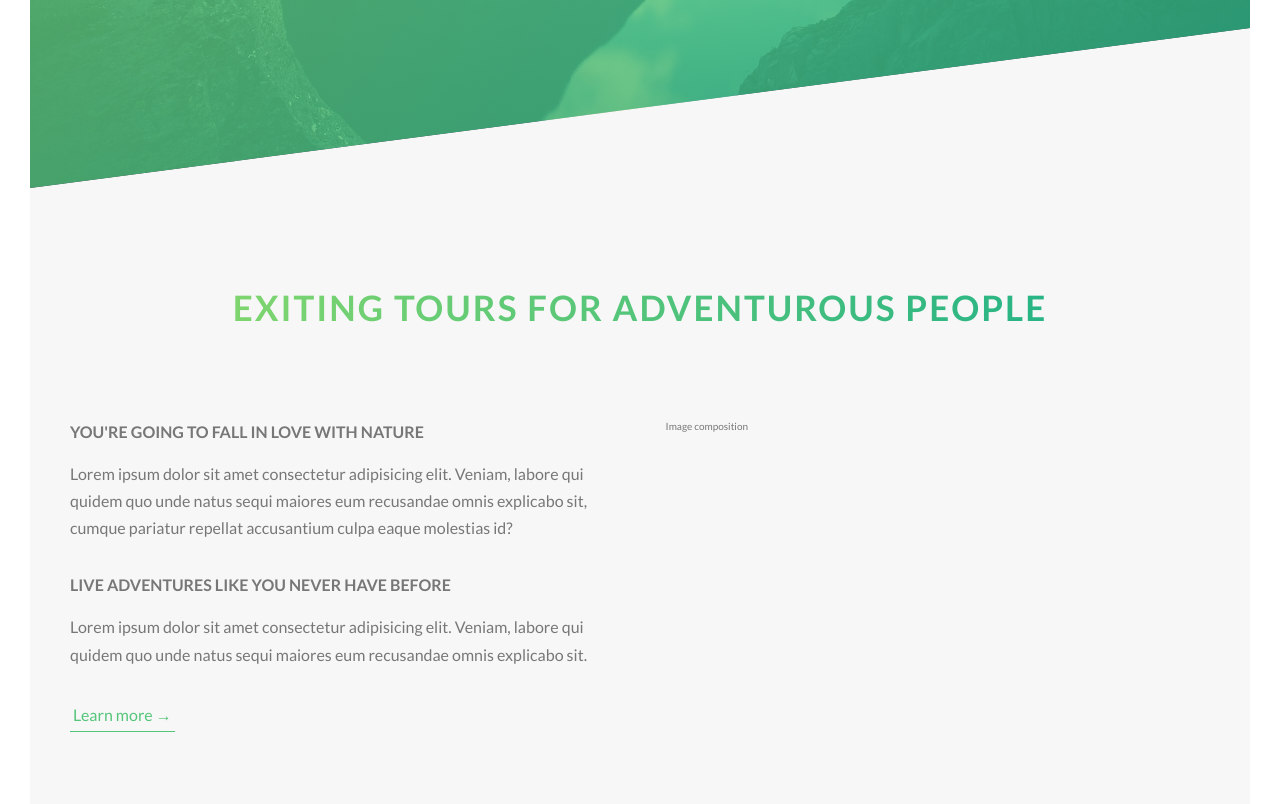
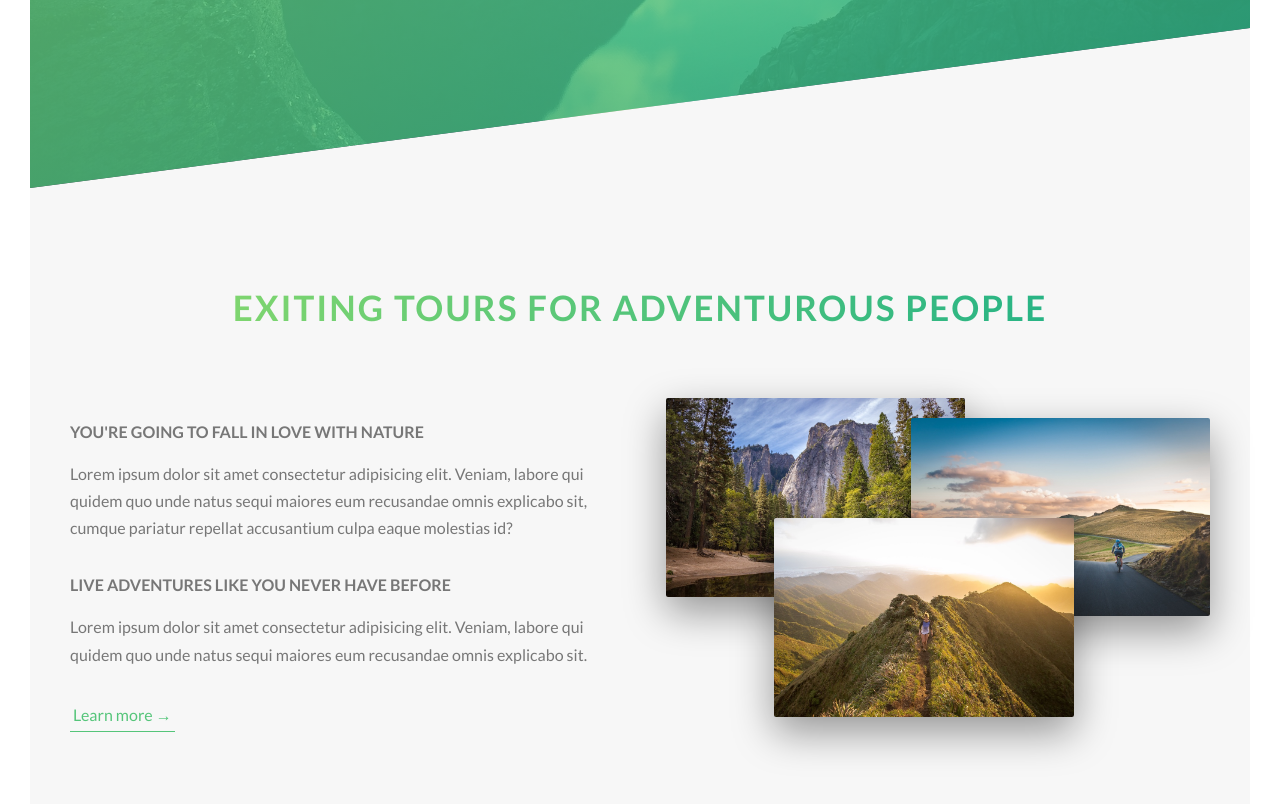
Before and after one commit to braisv/testing-animations-nature, a website: page index.html in a window 1280 px wide. Shown: the part 602-1406 px from the top of the page. Drawn offline with Linux system fonts and the light colour scheme.

Commit message:
about section finished

```diff
--- a/index.html
+++ b/index.html
@@ -57,7 +57,13 @@
             </p>
             <a href="#" class="btn-text">Learn more &rarr;</a>
           </div>
-          <div class="col-1-of-2">Image composition</div>
+          <div class="col-1-of-2">
+              <div class="composition">
+                  <img src="img/nat-1-large.jpg" alt="Photo 1" class="composition__photo composition__photo--p1">
+                  <img src="img/nat-2-large.jpg" alt="Photo 2" class="composition__photo composition__photo--p2">
+                  <img src="img/nat-3-large.jpg" alt="Photo 3" class="composition__photo composition__photo--p3">
+              </div>
+          </div>
         </div>
       </section>
     </main>
--- /dev/null
+++ b/sass/components/_composition.scss
@@ -0,0 +1,39 @@
+.composition {
+    position: relative;
+
+    &__photo {
+        width: 55%;
+        box-shadow: 0 1.5rem 4rem rgba($color-black, .4);
+        border-radius: 2px;
+        position: absolute;
+        transition: all .2s;
+        outline-offset: 2rem;
+
+        &--p1 {
+            left: 0;
+            top: -2rem;
+        }
+
+        &--p2 {
+            right: 0rem;
+            top: 0rem;
+        }
+
+        &--p3 {
+            left: 20%;
+            top: 10rem;
+        }
+
+        &:hover {
+            outline: 1.5rem solid $color-primary;
+            transform: scale(1.05) translateY(-.5rem);
+            box-shadow: 0 2.5rem 4rem rgba($color-black, .6);
+            z-index: 20;
+        }
+    }
+
+    &:hover &__photo:not(:hover) {
+        transform: scale(.95)
+    }
+
+}
--- a/sass/main.scss
+++ b/sass/main.scss
@@ -8,6 +8,7 @@
 @import "base/utilities";
 
 @import "components/button";
+@import "components/composition";
 
 @import "layout/header";
 @import "layout/grid";
```
Also changed, not shown: css/style.css.
